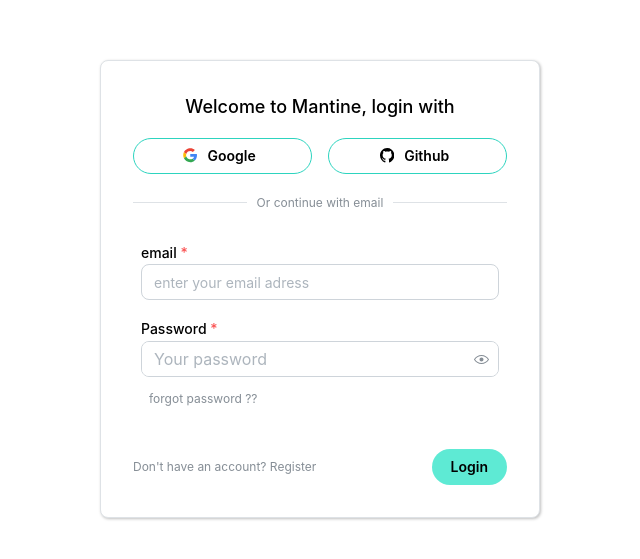
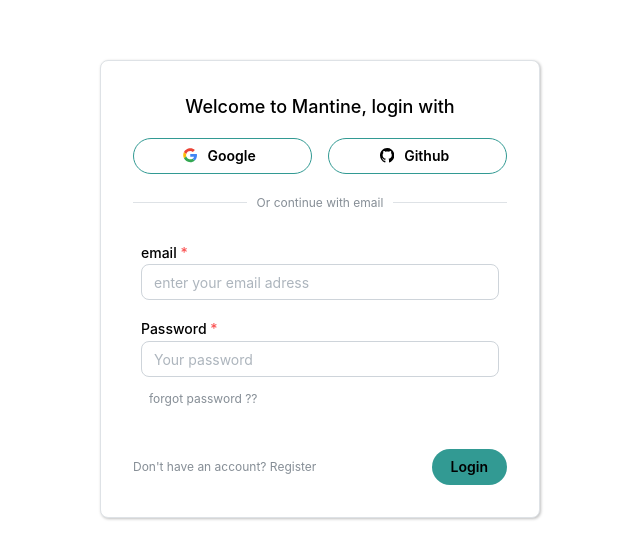
Before and after one commit to mohd-khan09/chat-app, a React (Vite) app: page / in a window 1280 px wide. Shown: the part 111-670 px from the top of the page, without its empty margins (320-960 px from the left). Built offline with nearby package versions, Linux system fonts and the light colour scheme.

Commit message:
replace password input with textinput

```diff
--- a/src/components/SVGs/GithubIcon.tsx
+++ b/src/components/SVGs/GithubIcon.tsx
@@ -58,7 +58,7 @@
     <Button
       {...props}
       color="white"
-      className="text-black border-teal-400"
+      className="text-black border-custom-teal focus:outline-none"
       leftSection={<GithubIcon />}
     >
       Github
--- a/src/components/SVGs/GoogleIcon.tsx
+++ b/src/components/SVGs/GoogleIcon.tsx
@@ -74,7 +74,7 @@
     <Button
       {...props}
       color="white"
-      className="text-black border-teal-400"
+      className="text-black border-custom-teal focus:outline-none"
       leftSection={<GoogleIcon />}
     >
       Google
--- a/src/components/login/loginFrom.tsx
+++ b/src/components/login/loginFrom.tsx
@@ -2,7 +2,6 @@
 import { useForm } from '@mantine/form';
 import {
   TextInput,
-  PasswordInput,
   Text,
   Paper,
   Group,
@@ -44,7 +43,10 @@
     },
 
     validate: {
-      email: (val) => (/^\S+@\S+$/.test(val) ? null : 'Invalid email'),
+      email: (val) =>
+        /^[a-zA-Z0-9_.+-]+@[a-zA-Z0-9-]+\.[a-zA-Z0-9-]{2,}$/.test(val)
+          ? null
+          : 'Invalid email adress',
       password: (val) =>
         val.length <= 6
           ? 'Password should include at least 6 characters'
@@ -219,7 +221,7 @@
                 />
               </div>
               <div className="p-2">
-                <PasswordInput
+                <TextInput
                   required
                   label="Password"
                   placeholder="Your password"
@@ -278,7 +280,7 @@
             </Anchor>
             <Button
               type="submit"
-              className="text-black bg-teal-300 focus:outline-none"
+              className="text-black bg-custom-teal focus:outline-none"
               radius="xl"
             >
               {upperFirst(type)}
--- a/tailwind.config.ts
+++ b/tailwind.config.ts
@@ -3,6 +3,9 @@
   content: ['./index.html', './src/**/*.{js,ts,jsx,tsx}'],
   theme: {
     extend: {
+      colors: {
+        'custom-teal': '#329A93',
+      },
       fontFamily: {
         poppins: ['Poppins', 'sans-serif'],
       },
```
